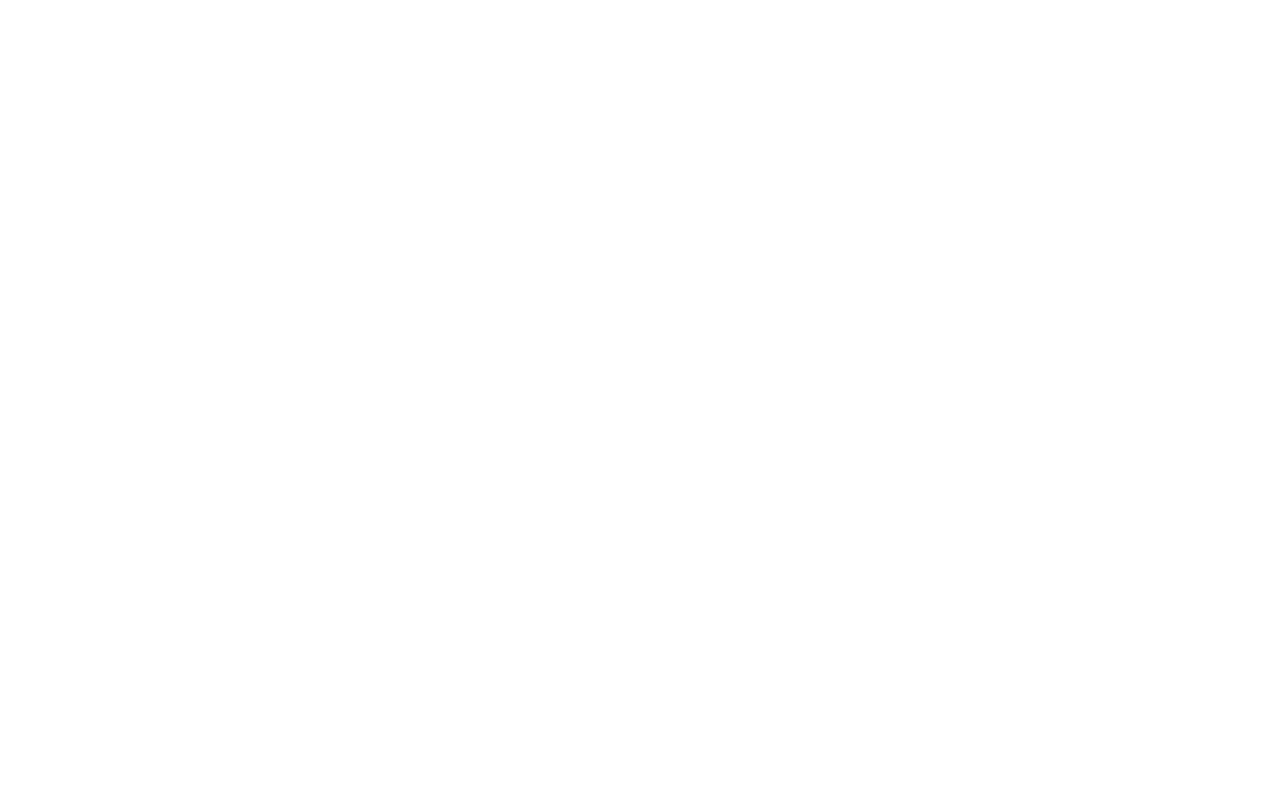
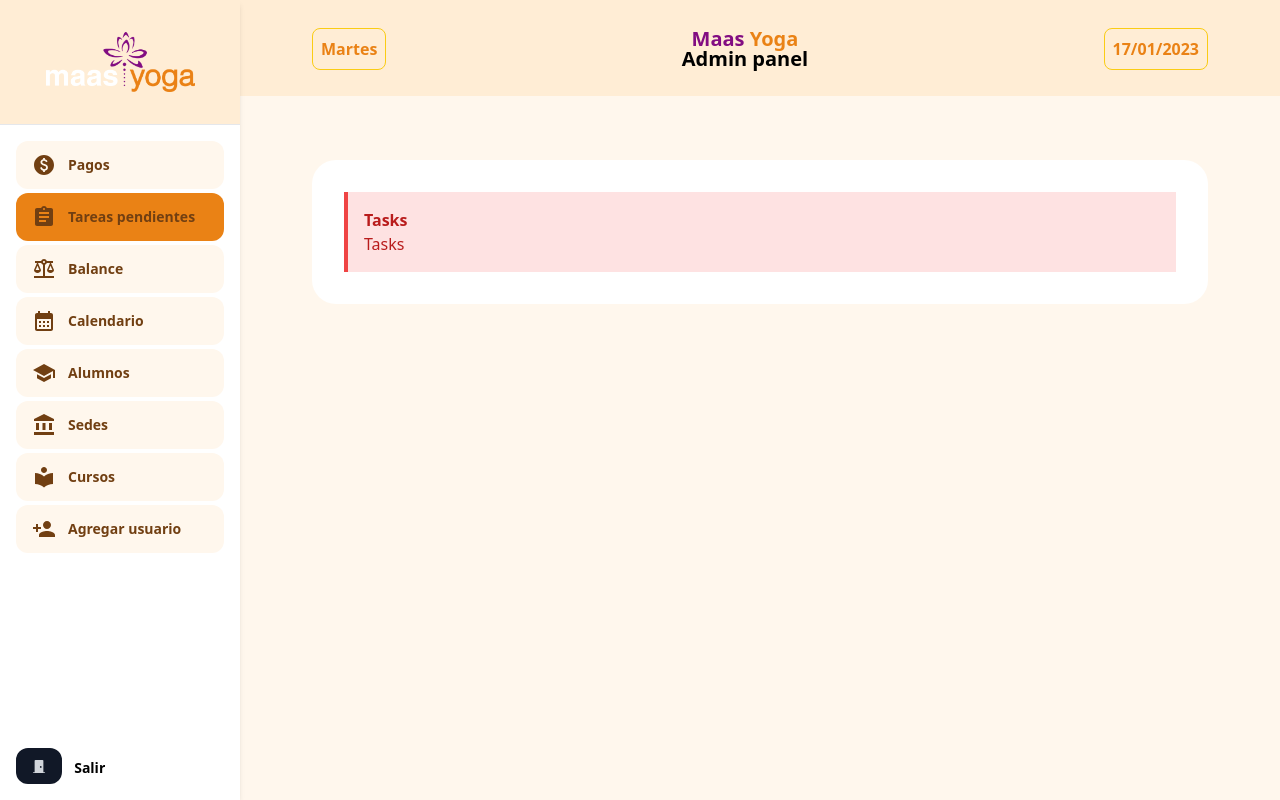
Before and after one commit to maasyoga/maas-yoga, a React (Create React App) app in the folder frontend/: page /home/tasks in a window 1280 px wide. Before the commit this address had no page. Built offline with nearby package versions, Linux system fonts and the light colour scheme.

Commit message:
creating routes

```diff
--- a/frontend/src/App.js
+++ b/frontend/src/App.js
@@ -1,12 +1,6 @@
 import { BrowserRouter as Router, Routes, Route } from "react-router-dom";
 import Banner from "./pages/banner";
 import Home from "./pages/home";
-import Balance from "./pages/balance";
-import Payments from "./pages/payments";
-import Tasks from "./pages/tasks";
-import NewUser from "./pages/newUser";
-import Calendar from "./pages/calendar";
-
 
 import './input.css';
 
@@ -15,12 +9,15 @@ export default function App() {
       <Router>
         <Routes>
           <Route path="/" element={<Banner />} />
-          <Route path="/home" element={<Home />} />
-          <Route path="/payments" element={<Payments />} />
-          <Route path="/new-user" element={<NewUser />} />
-          <Route path="/calendar" element={<Calendar />} />
-          <Route path="/tasks" element={<Tasks />} />
-          <Route path="/balance" element={<Balance />} />
+          <Route path="/home" element={<Home payments={true} />} />
+          <Route path="/home/payments" element={<Home payments={true} />} />
+          <Route path="/home/new-user" element={<Home newUser={true} />} />
+          <Route path="/home/calendar" element={<Home calendar={true} />} />
+          <Route path="/home/tasks" element={<Home tasks={true} />} />
+          <Route path="/home/balance" element={<Home balance={true} />} />
+          <Route path="/home/courses" element={<Home courses={true} />} />
+          <Route path="/home/students" element={<Home students={true} />} />
+          <Route path="/home/colleges" element={<Home colleges={true} />} />
         </Routes>
       </Router>
   );
--- a/frontend/src/pages/home.jsx
+++ b/frontend/src/pages/home.jsx
@@ -18,10 +18,10 @@ import Colleges from "./colleges";
 import Students from "./students";
 import Courses from "./courses";
 
-export default function Home() {
+export default function Home(props) {
     const [date, setDate] = useState('');
     const [day, setDay] = useState('');
-    const [options, setOptions] = useState({
+   /* const [options, setOptions] = useState({
         payments: true,
         tasks: false,
         balance: false,
@@ -30,7 +30,7 @@ export default function Home() {
         students: false,
         colleges: false,
         courses: false
-    });
+    });*/
     //let navigate = useNavigate();
 
     useEffect(() => {
@@ -43,9 +43,9 @@ export default function Home() {
         getDay();
     }, []);
 
-    const switchOption = (option) => {
+    /*const switchOption = (option) => {
         setOptions(Object.fromEntries(Object.entries(options).map(([key, value]) => [key, key === option ? true : false])))
-    };
+    };*/
 
     const getDay = () => {
         const date = new Date();
@@ -105,60 +105,60 @@ export default function Home() {
                         <div className="p-4">
                         <ul className="space-y-1">
                             <li className="grid place-content-stretch">
-                                <button onClick={() => switchOption('payments')}>
-                                    <span className={options.payments ? "flex items-center bg-orange-550 rounded-xl font-bold text-sm text-yellow-900 py-3 px-4" : "flex items-center bg-orange-50 rounded-xl font-bold text-sm text-yellow-900 py-3 px-4 hover:bg-orange-100"}>
+                                <Link to="/home/payments">
+                                    <span className={props.payments ? "flex items-center bg-orange-550 rounded-xl font-bold text-sm text-yellow-900 py-3 px-4" : "flex items-center bg-orange-50 rounded-xl font-bold text-sm text-yellow-900 py-3 px-4 hover:bg-orange-100"}>
                                         <PaidIcon /><span className="ml-3">Pagos</span>
                                     </span>
-                                </button>
+                                </Link>
                             </li>
                             <li className="grid place-content-stretch">
-                                <button onClick={() => switchOption('tasks')}>
-                                    <span className={options.tasks ? "flex items-center bg-orange-550 rounded-xl font-bold text-sm text-yellow-900 py-3 px-4" : "flex items-center bg-orange-50 rounded-xl font-bold text-sm text-yellow-900 py-3 px-4 hover:bg-orange-100"}>
+                                <Link to="/home/tasks">
+                                    <span className={props.tasks ? "flex items-center bg-orange-550 rounded-xl font-bold text-sm text-yellow-900 py-3 px-4" : "flex items-center bg-orange-50 rounded-xl font-bold text-sm text-yellow-900 py-3 px-4 hover:bg-orange-100"}>
                                         <AssignmentIcon /><span className="ml-3">Tareas pendientes</span>
                                     </span>
-                                </button>
+                                </Link>
                             </li>
                             <li className="grid place-content-stretch">
-                                <button onClick={() => switchOption('balance')}>
-                                    <span className={options.balance ? "flex items-center bg-orange-550 rounded-xl font-bold text-sm text-yellow-900 py-3 px-4" : "flex items-center bg-orange-50 rounded-xl font-bold text-sm text-yellow-900 py-3 px-4 hover:bg-orange-100"}>
+                                <Link to="/home/balance">
+                                    <span className={props.balance ? "flex items-center bg-orange-550 rounded-xl font-bold text-sm text-yellow-900 py-3 px-4" : "flex items-center bg-orange-50 rounded-xl font-bold text-sm text-yellow-900 py-3 px-4 hover:bg-orange-100"}>
                                         <BalanceIcon /><span className="ml-3">Balance</span>
                                     </span>
-                                </button>
+                                </Link>
                             </li>
                             <li className="grid place-content-stretch">
-                                <button onClick={() => switchOption('calendar')}>
-                                    <span className={options.calendar ? "flex items-center bg-orange-550 rounded-xl font-bold text-sm text-yellow-900 py-3 px-4" : "flex items-center bg-orange-50 rounded-xl font-bold text-sm text-yellow-900 py-3 px-4 hover:bg-orange-100"}>
+                                <Link to="/home/calendar">
+                                    <span className={props.calendar ? "flex items-center bg-orange-550 rounded-xl font-bold text-sm text-yellow-900 py-3 px-4" : "flex items-center bg-orange-50 rounded-xl font-bold text-sm text-yellow-900 py-3 px-4 hover:bg-orange-100"}>
                                         <CalendarMonthIcon /><span className="ml-3">Calendario</span>
                                     </span>
-                                </button>
+                                </Link>
                             </li>
                             <li className="grid place-content-stretch">
-                                <button onClick={() => switchOption('students')}>
-                                    <span className={options.students ? "flex items-center bg-orange-550 rounded-xl font-bold text-sm text-yellow-900 py-3 px-4" : "flex items-center bg-orange-50 rounded-xl font-bold text-sm text-yellow-900 py-3 px-4 hover:bg-orange-100"}>
+                                <Link to="/home/students">
+                                    <span className={props.students ? "flex items-center bg-orange-550 rounded-xl font-bold text-sm text-yellow-900 py-3 px-4" : "flex items-center bg-orange-50 rounded-xl font-bold text-sm text-yellow-900 py-3 px-4 hover:bg-orange-100"}>
                                         <SchoolIcon /><span className="ml-3">Alumnos</span>
                                     </span>
-                                </button>
+                                </Link>
                             </li>
                             <li className="grid place-content-stretch">
-                                <button onClick={() => switchOption('colleges')}>
-                                    <span className={options.colleges ? "flex items-center bg-orange-550 rounded-xl font-bold text-sm text-yellow-900 py-3 px-4" : "flex items-center bg-orange-50 rounded-xl font-bold text-sm text-yellow-900 py-3 px-4 hover:bg-orange-100"}>
+                                <Link to="/home/colleges">
+                                    <span className={props.colleges ? "flex items-center bg-orange-550 rounded-xl font-bold text-sm text-yellow-900 py-3 px-4" : "flex items-center bg-orange-50 rounded-xl font-bold text-sm text-yellow-900 py-3 px-4 hover:bg-orange-100"}>
                                         <AccountBalanceIcon /><span className="ml-3">Sedes</span>
                                     </span>
-                                </button>
+                                </Link>
                             </li>
                             <li className="grid place-content-stretch">
-                                <button onClick={() => switchOption('courses')}>
-                                    <span className={options.courses ? "flex items-center bg-orange-550 rounded-xl font-bold text-sm text-yellow-900 py-3 px-4" : "flex items-center bg-orange-50 rounded-xl font-bold text-sm text-yellow-900 py-3 px-4 hover:bg-orange-100"}>
+                                <Link to="/home/courses">
+                                    <span className={props.courses ? "flex items-center bg-orange-550 rounded-xl font-bold text-sm text-yellow-900 py-3 px-4" : "flex items-center bg-orange-50 rounded-xl font-bold text-sm text-yellow-900 py-3 px-4 hover:bg-orange-100"}>
                                         <LocalLibraryIcon /><span className="ml-3">Cursos</span>
                                     </span>
-                                </button>
+                                </Link>
                             </li>
                             <li className="grid place-content-stretch">
-                                <button onClick={() => switchOption('newUser')}>
-                                    <span className={options.newUser ? "flex items-center bg-orange-550 rounded-xl font-bold text-sm text-yellow-900 py-3 px-4" : "flex items-center bg-orange-50 rounded-xl font-bold text-sm text-yellow-900 py-3 px-4 hover:bg-orange-100"}>
+                                <Link to="/home/new-user">
+                                    <span className={props.newUser ? "flex items-center bg-orange-550 rounded-xl font-bold text-sm text-yellow-900 py-3 px-4" : "flex items-center bg-orange-50 rounded-xl font-bold text-sm text-yellow-900 py-3 px-4 hover:bg-orange-100"}>
                                         <PersonAddIcon /><span className="ml-3">Agregar usuario</span>
                                     </span>
-                                </button>
+                                </Link>
                             </li>
                         </ul>
                         </div>
@@ -176,14 +176,14 @@ export default function Home() {
                 <main className="ml-60 pt-16 max-h-screen overflow-auto">
                     <div className="px-6 py-8">
                     <div className="max-w-4xl mx-auto">
-                            {options.payments && (<><Payments /></>)}
-                            {options.newUser && (<><NewUser /></>)}
-                            {options.tasks && (<><Tasks /></>)}
-                            {options.calendar && (<><Calendar /></>)}
-                            {options.balance && (<><Balance /></>)}
-                            {options.colleges && (<><Colleges /></>)}
-                            {options.courses && (<><Courses /></>)}
-                            {options.students && (<><Students /></>)}
+                            {props.payments && (<><Payments /></>)}
+                            {props.newUser && (<><NewUser /></>)}
+                            {props.tasks && (<><Tasks /></>)}
+                            {props.calendar && (<><Calendar /></>)}
+                            {props.balance && (<><Balance /></>)}
+                            {props.colleges && (<><Colleges /></>)}
+                            {props.courses && (<><Courses /></>)}
+                            {props.students && (<><Students /></>)}
                     </div>
                     </div>
                 </main>
```
